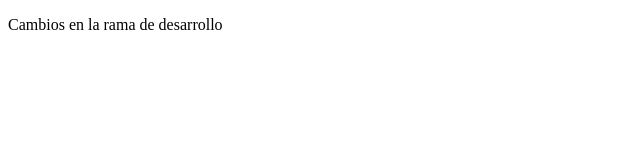
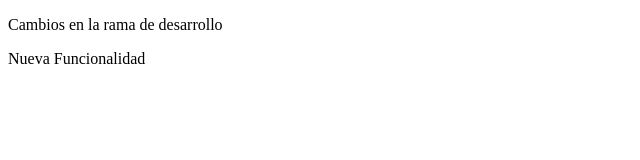
Before and after one commit to joseluissanchezz1234/practica-git, a plain HTML site: page index.html in a window 1280 px wide. Shown: the whole page, without its empty margins (0-640 px from the left). Drawn offline with Linux system fonts and the light colour scheme.

Commit message:
Parrafo nuyeva funcionalidad

```diff
--- a/index.html
+++ b/index.html
@@ -7,5 +7,6 @@
 </head>
 <body>
     <p>Cambios en la rama de desarrollo</p>
+    <p>Nueva Funcionalidad</p>
 </body>
 </html>
```
